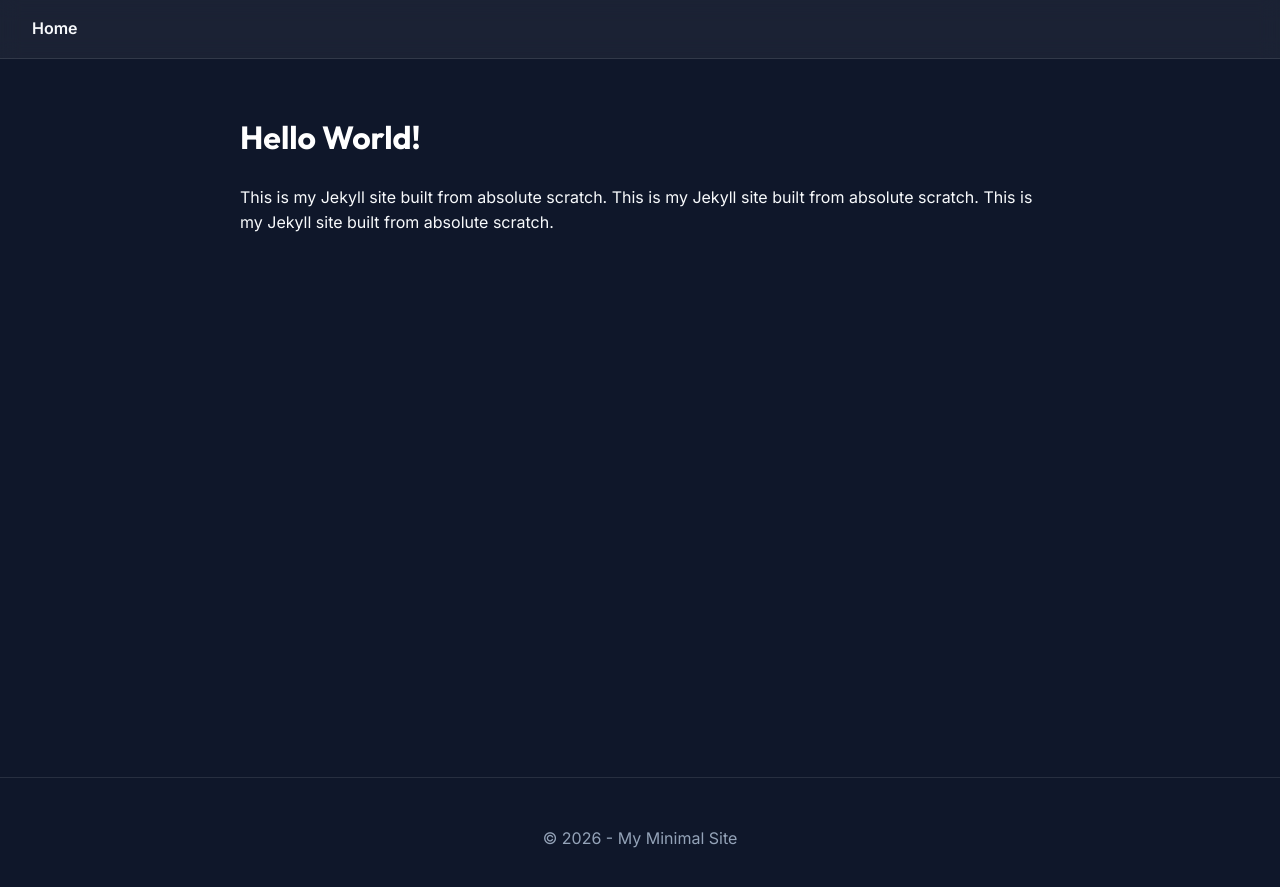
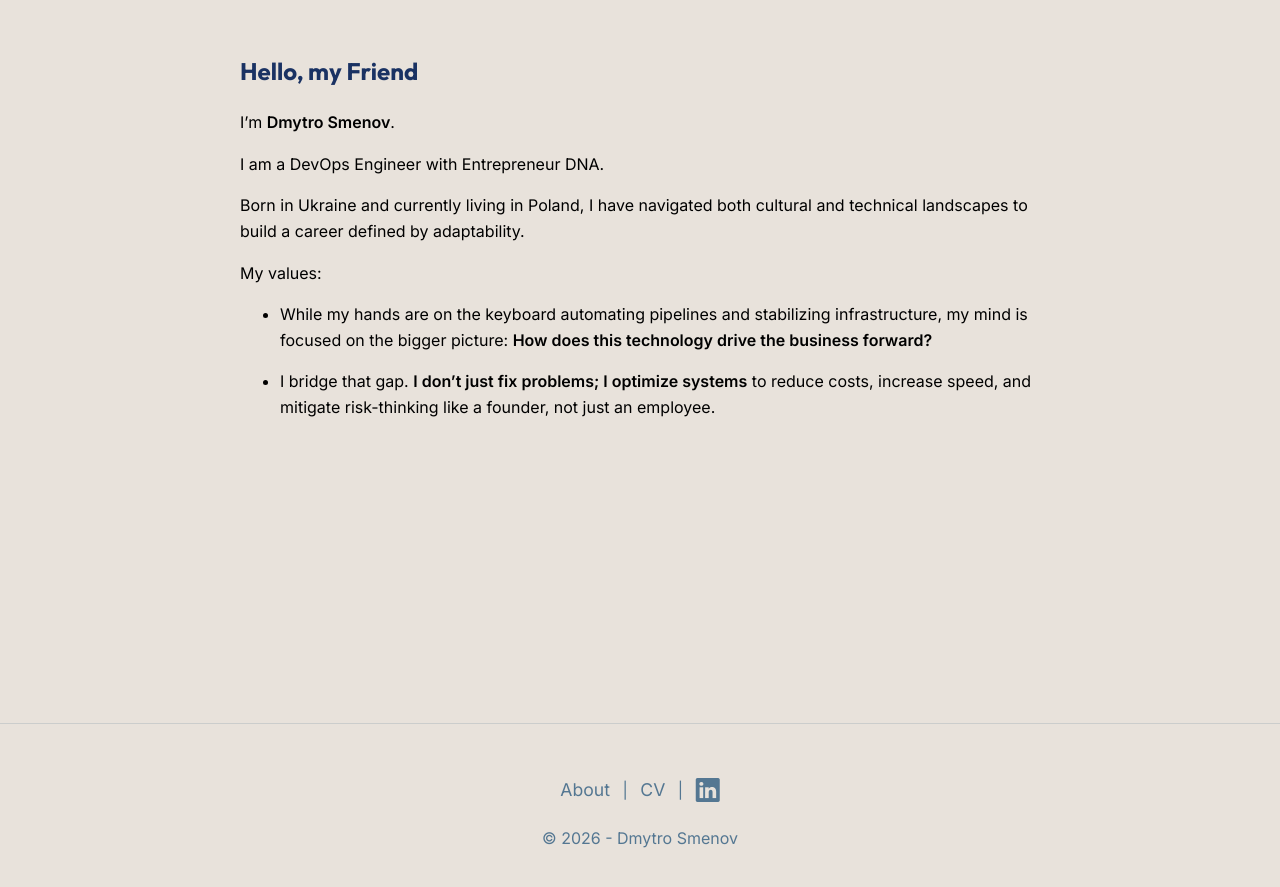
Before and after one commit to dsmenov/dsmenov.github.io, a Jekyll site: the page built from index.md, in a window 1280 px wide. Shown: the top 887 px of the page. Built offline with Jekyll 4.4.1, drawn with Linux system fonts in a browser that asks for light colours; our own code applies the rules of GitHub Pages for plain Markdown files.

Commit message:
feat: Implement CV page with PDF download, GitHub Actions generation, and site navigation updates.

```diff
--- a/_config.yml
+++ b/_config.yml
@@ -1,4 +1,4 @@
-title: My Minimal Site
+title: Dmytro Smenov
 description: Built from the ground up.
 theme: # Leave blank for a true "from scratch" build
 remote_theme: # Also blank
--- a/_layouts/default.html
+++ b/_layouts/default.html
@@ -1,20 +1,27 @@
 <!DOCTYPE html>
 <html>
+
 <head>
   <title>{{ page.title }} | {{ site.title }}</title>
   <link rel="stylesheet" href="{{ '/assets/css/style.css' | relative_url }}">
+  <link rel="stylesheet" href="https://cdn.jsdelivr.net/npm/bootstrap-icons@1.11.3/font/bootstrap-icons.min.css">
 </head>
+
 <body>
-    <nav>
-      <a href="/">Home</a>
-    </nav>
 
   <main class="content-wrapper">
     {{ content }}
   </main>
 
   <footer>
+    <p>
+      <a href="/" title="About">About</a> |
+      <a href="/cv" title="CV">CV</a> |
+      <a href="https://www.linkedin.com/in/dsmenov/" target="_blank" rel="noopener" aria-label="LinkedIn"><i
+          class="bi bi-linkedin"></i></a>
+    </p>
     <p>&copy; 2026 - {{ site.title }}</p>
   </footer>
 </body>
+
 </html>
--- a/assets/css/style.css
+++ b/assets/css/style.css
@@ -2,13 +2,14 @@
 @import url("https://fonts.googleapis.com/css2?family=Inter:wght@400;600&family=Outfit:wght@400;700&display=swap");
 
 :root {
-  --primary-color: #6366f1;
-  --primary-hover: #4f46e5;
-  --bg-color: #0f172a;
-  --text-color: #f8fafc;
-  --secondary-text: #94a3b8;
-  --glass-bg: rgba(255, 255, 255, 0.05);
-  --glass-border: rgba(255, 255, 255, 0.1);
+  --primary-color: #1A3263;
+  --primary-hover: #122244;
+  --bg-color: #E8E2DB;
+  --text-color: #000000;
+  --secondary-text: #547792;
+  --accent-color: #FAB95B;
+  --glass-bg: rgba(26, 50, 99, 0.05);
+  --glass-border: rgba(84, 119, 146, 0.2);
 }
 
 body {
@@ -26,27 +27,6 @@ h1,
 h2,
 h3 {
   font-family: "Outfit", sans-serif;
-  color: #fff;
-}
-
-nav {
-  background: var(--glass-bg);
-  backdrop-filter: blur(10px);
-  border-bottom: 1px solid var(--glass-border);
-  padding: 1rem 2rem;
-  position: sticky;
-  top: 0;
-  z-index: 100;
-}
-
-nav a {
-  color: var(--text-color);
-  text-decoration: none;
-  font-weight: 600;
-  transition: color 0.3s ease;
-}
-
-nav a:hover {
   color: var(--primary-color);
 }
 
@@ -63,6 +43,22 @@ footer {
   padding: 2rem;
   color: var(--secondary-text);
   border-top: 1px solid var(--glass-border);
+}
+
+footer a {
+  color: var(--secondary-text);
+  font-size: 1.1rem;
+  text-decoration: none;
+  margin: 0 0.5rem;
+}
+
+footer a i {
+  font-size: 1.5rem;
+  vertical-align: middle;
+}
+
+footer a:hover {
+  color: var(--primary-color);
 }
 
 /* Sample Micro-animations */
@@ -86,3 +82,26 @@ a {
   background-color: var(--primary-hover);
   transform: translateY(-2px);
 }
+
+/* CV Specific Styles */
+.gdpr {
+  font-size: 0.85rem;
+  color: var(--secondary-text);
+  border: 1px solid var(--glass-border);
+  padding: 1rem;
+  border-radius: 8px;
+  margin-bottom: 2rem;
+  font-style: italic;
+  background-color: rgba(255, 255, 255, 0.3);
+}
+
+@media print {
+  .page-break {
+    display: block;
+    page-break-after: always;
+  }
+
+  .btn {
+    display: none;
+  }
+}
--- a/index.md
+++ b/index.md
@@ -1,9 +1,19 @@
 ---
-layout: default
-title: Home
+title: "About Me"
+author: "Dmytro Smenov"
+description: "DevOps Engineer with Entrepreneur DNA. Based in Poland."
 ---
 
-# Hello World!
-This is my Jekyll site built from absolute scratch.
-This is my Jekyll site built from absolute scratch.
-This is my Jekyll site built from absolute scratch.
+## Hello, my Friend
+
+I’m **Dmytro Smenov**.
+
+I am a DevOps Engineer with Entrepreneur DNA.
+
+Born in Ukraine and currently living in Poland, I have navigated both cultural and technical landscapes to build a career defined by adaptability.
+
+My values:
+
+- While my hands are on the keyboard automating pipelines and stabilizing infrastructure, my mind is focused on the bigger picture: **How does this technology drive the business forward?**
+
+- I bridge that gap. **I don't just fix problems; I optimize systems** to reduce costs, increase speed, and mitigate risk-thinking like a founder, not just an employee.
```
Also changed, not shown: cv.md (added, +111 -0 lines), .github/workflows/generate-pdf.yml (added), 1 other file. Lines whose indentation alone changed are shown as unchanged.
